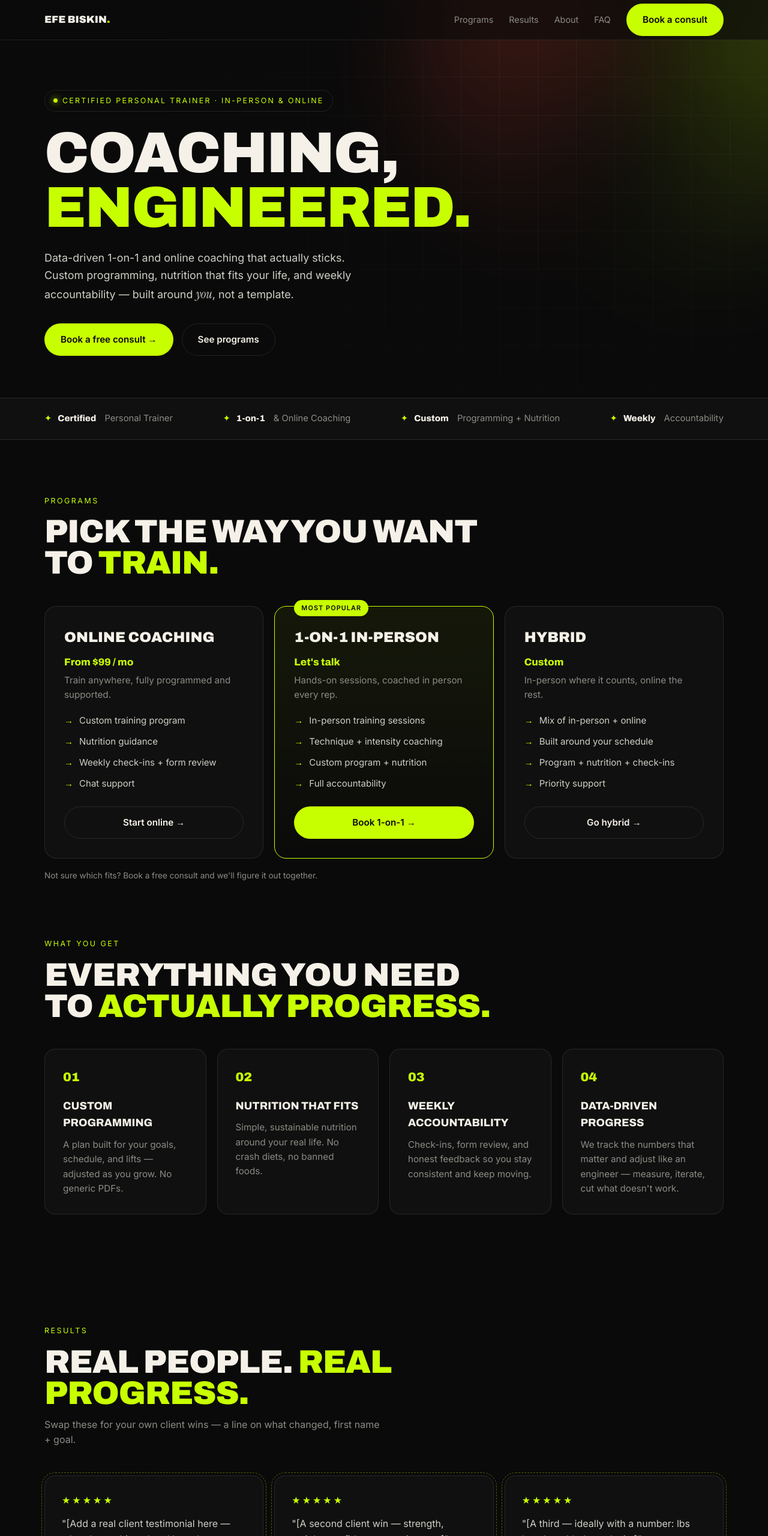
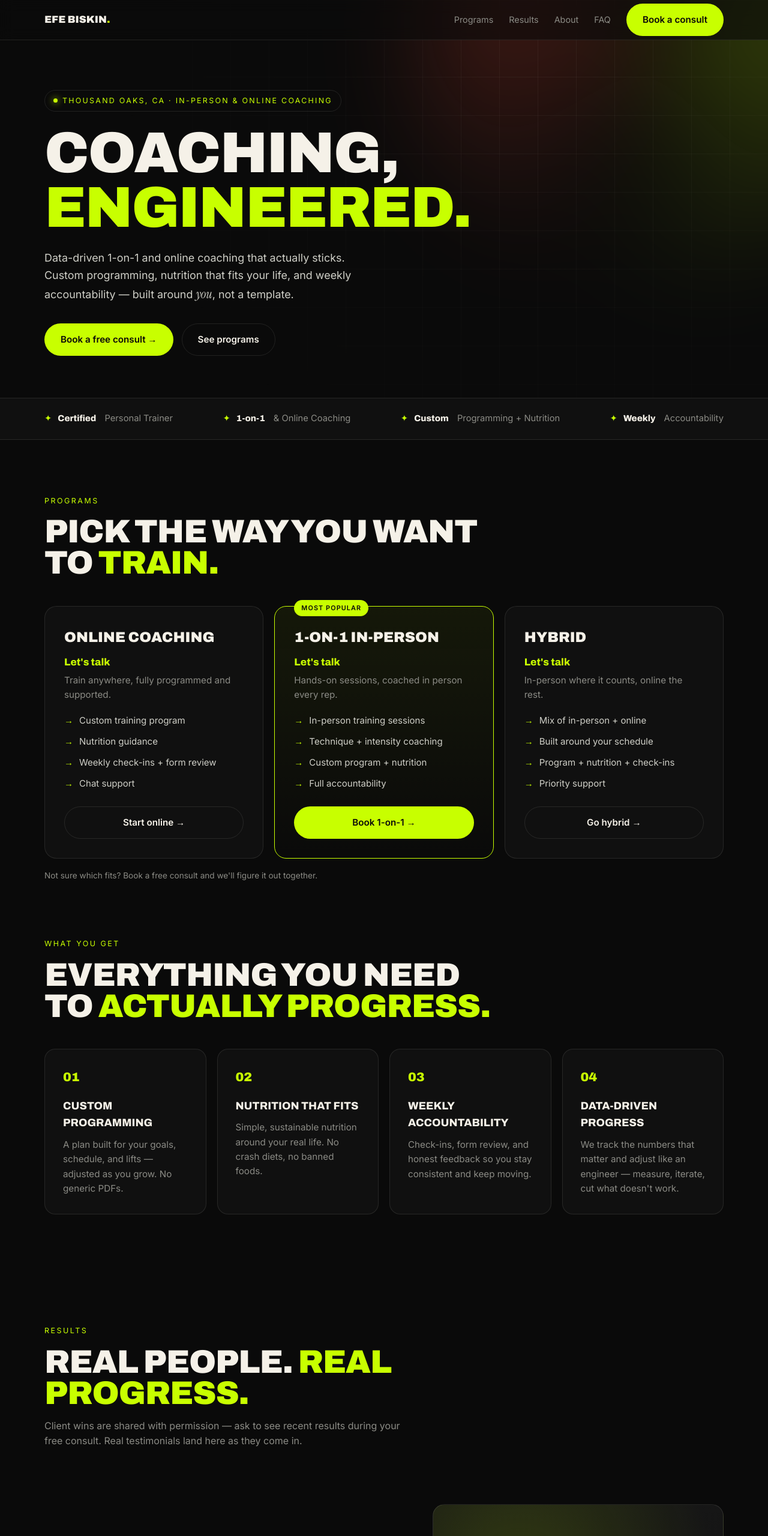
Before and after one commit to efebiskin/efe-coaching, a plain HTML site: page index.html in a window 1280 px wide. Shown: the top 2560 px of the page at 60% size. Drawn offline with Linux system fonts and the light colour scheme.

Commit message:
v2.1: location signal, honest pricing, remove placeholder testimonials + dead links, single CTA, reduced-motion fallback

```diff
--- a/index.html
+++ b/index.html
@@ -117,7 +117,9 @@
 
   .reveal{opacity:0;transform:translateY(22px);transition:.7s cubic-bezier(.2,.7,.2,1)}
   .reveal.in{opacity:1;transform:none}
+  @media (prefers-reduced-motion: reduce){.reveal{opacity:1!important;transform:none!important;transition:none!important}}
 </style>
+<noscript><style>.reveal{opacity:1!important;transform:none!important}</style></noscript>
 </head>
 <body>
 
@@ -132,7 +134,7 @@
 <header class="hero">
   <div class="glow"></div><div class="grid-lines"></div>
   <div class="wrap">
-    <span class="eyebrow">Certified Personal Trainer · In-Person & Online</span>
+    <span class="eyebrow">Thousand Oaks, CA · In-Person & Online Coaching</span>
     <h1 class="display">Coaching,<br><span class="lime">engineered.</span></h1>
     <p class="lead">Data-driven 1-on-1 and online coaching that actually sticks. Custom programming, nutrition that fits your life, and weekly accountability — built around <span class="serif" style="font-size:1.15em">you</span>, not a template.</p>
     <div class="cta">
@@ -155,7 +157,7 @@
     <h2 class="display">Pick the way you want to <span class="lime">train.</span></h2>
     <div class="progs">
       <div class="prog">
-        <h3>Online Coaching</h3><div class="price">From $99 / mo</div>
+        <h3>Online Coaching</h3><div class="price">Let's talk</div>
         <div class="desc">Train anywhere, fully programmed and supported.</div>
         <ul><li>Custom training program</li><li>Nutrition guidance</li><li>Weekly check-ins + form review</li><li>Chat support</li></ul>
         <a class="btn btn-ghost" href="mailto:efebskn@gmail.com?subject=Online%20Coaching">Start online →</a>
@@ -168,7 +170,7 @@
         <a class="btn btn-lime" href="mailto:efebskn@gmail.com?subject=1-on-1%20In-Person%20Training">Book 1-on-1 →</a>
       </div>
       <div class="prog">
-        <h3>Hybrid</h3><div class="price">Custom</div>
+        <h3>Hybrid</h3><div class="price">Let's talk</div>
         <div class="desc">In-person where it counts, online the rest.</div>
         <ul><li>Mix of in-person + online</li><li>Built around your schedule</li><li>Program + nutrition + check-ins</li><li>Priority support</li></ul>
         <a class="btn btn-ghost" href="mailto:efebskn@gmail.com?subject=Hybrid%20Coaching">Go hybrid →</a>
@@ -195,12 +197,7 @@
   <div class="wrap reveal">
     <div class="kicker">Results</div>
     <h2 class="display">Real people. <span class="lime">Real progress.</span></h2>
-    <p class="sub" style="color:var(--muted);max-width:560px;margin-top:14px">Swap these for your own client wins — a line on what changed, first name + goal.</p>
-    <div class="quotes">
-      <div class="quote ph"><div class="stars">★★★★★</div><p>"[Add a real client testimonial here — what they achieved and how the coaching felt.]"</p><div class="who">— Client name, goal</div></div>
-      <div class="quote ph"><div class="stars">★★★★★</div><p>"[A second client win — strength, weight, confidence, consistency.]"</p><div class="who">— Client name, goal</div></div>
-      <div class="quote ph"><div class="stars">★★★★★</div><p>"[A third — ideally with a number: lbs lost, kg added, weeks in.]"</p><div class="who">— Client name, goal</div></div>
-    </div>
+    <p style="color:var(--muted);max-width:600px;margin-top:16px">Client wins are shared with permission — ask to see recent results during your free consult. Real testimonials land here as they come in.</p>
   </div>
 </section>
 
@@ -244,16 +241,15 @@
     <div class="brand display">EFE BISKIN<span class="lime">.</span></div>
     <div>
       <a class="btn btn-ghost" href="mailto:efebskn@gmail.com">efebskn@gmail.com</a>
-      <a class="sm" href="#" data-edit="instagram">Instagram</a>
       <a class="sm" href="#programs">Programs</a>
+      <a class="sm" href="#faq">FAQ</a>
     </div>
   </div>
   <div class="meta">© 2026 Efe Biskin · Certified Personal Trainer · Coaching, engineered.</div>
 </div></footer>
 
 <div class="sticky">
-  <a class="btn btn-ghost" href="#" data-edit="instagram">Instagram</a>
-  <a class="btn btn-lime" href="mailto:efebskn@gmail.com?subject=Free%20Coaching%20Consultation">Book free consult</a>
+  <a class="btn btn-lime" href="mailto:efebskn@gmail.com?subject=Free%20Coaching%20Consultation">Book a free consult →</a>
 </div>
 
 <script>
```
